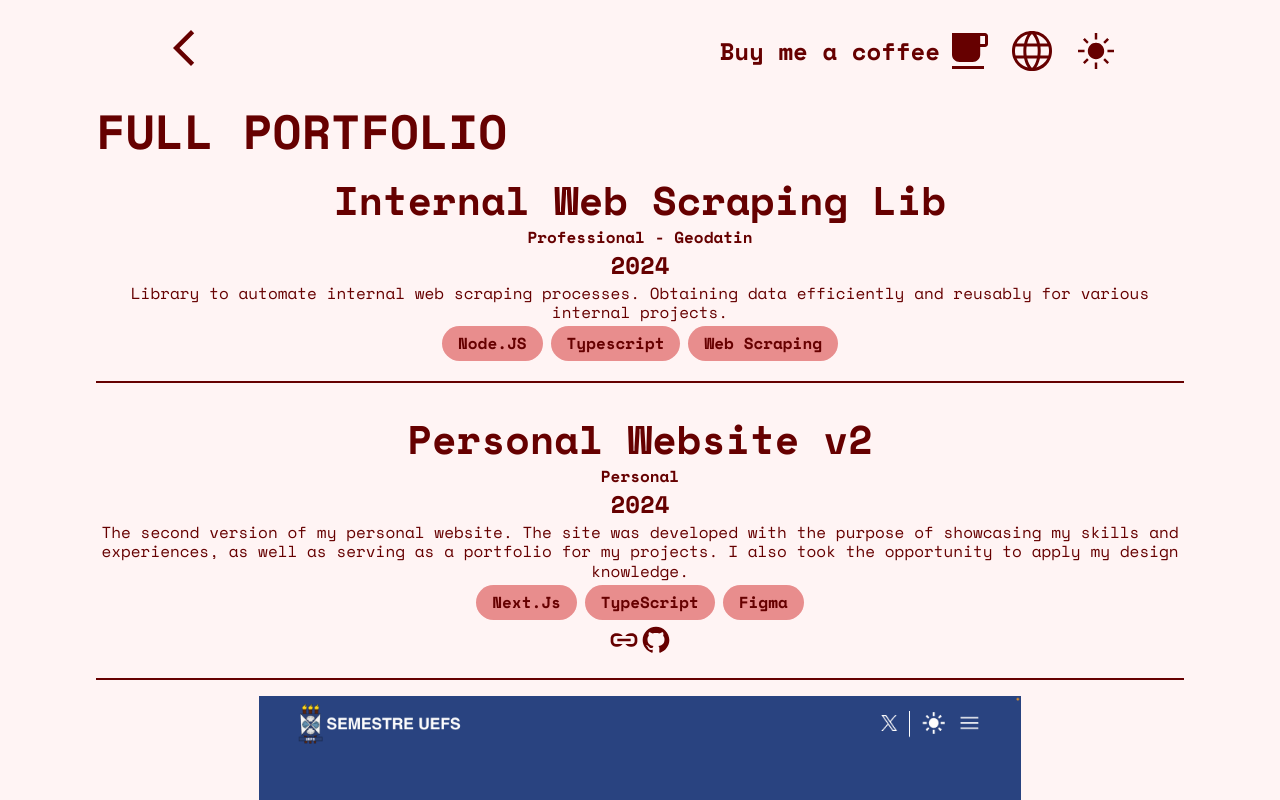
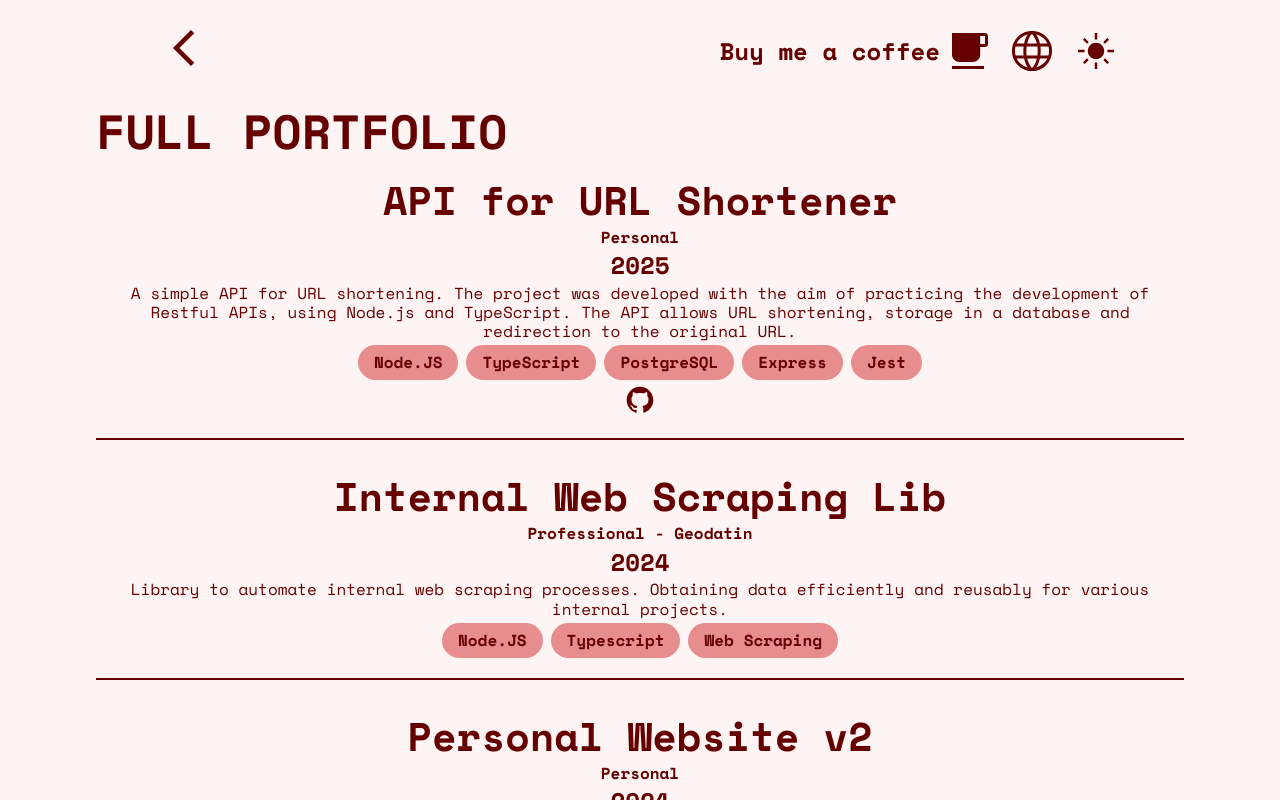
Before and after one commit to LaercioSR/portfolio-v2, a Next.js app: page /projects in a window 1280 px wide. Shown: the top 800 px of the page. Built offline with nearby package versions, Linux system fonts and the light colour scheme.

Commit message:
feat: update projects

```diff
--- a/src/app/data/projects.ts
+++ b/src/app/data/projects.ts
@@ -12,6 +12,15 @@ interface Project {
 }
 
 export const projects: Project[] = [
+  {
+    title: "urlShortener",
+    year: "2025",
+    skills: ["Node.JS", "TypeScript", "PostgreSQL", "Express", "Jest"],
+    type: "personal",
+    repository: "https://github.com/LaercioSR/url-shortener",
+    images: [],
+    highlight: false,
+  },
   {
     title: "libScrapper",
     year: "2024",
--- a/src/app/i18n/locales/en.json
+++ b/src/app/i18n/locales/en.json
@@ -134,6 +134,14 @@
           "label": "Academic"
         }
       },
+      "urlShortener": {
+        "title": {
+          "label": "API for URL Shortener"
+        },
+        "description": {
+          "label": "A simple API for URL shortening. The project was developed with the aim of practicing the development of Restful APIs, using Node.js and TypeScript. The API allows URL shortening, storage in a database and redirection to the original URL."
+        }
+      },
       "libScrapper": {
         "title": {
           "label": "Internal Web Scraping Lib"
--- a/src/app/i18n/locales/pt.json
+++ b/src/app/i18n/locales/pt.json
@@ -134,6 +134,14 @@
           "label": "Acadêmico"
         }
       },
+      "urlShortener": {
+        "title": {
+          "label": "API para Encurtador de URL"
+        },
+        "description": {
+          "label": "Uma API simples para encurtamento de URLs. O projeto foi desenvolvido com o intuito de praticar o desenvolvimento de APIs Restful, utilizando Node.js e TypeScript. A API permite o encurtamento de URLs, armazenamento em banco de dados e redirecionamento para a URL original."
+        }
+      },
       "libScrapper": {
         "title": {
           "label": "Biblioteca de Web Scraping Interno"
```
